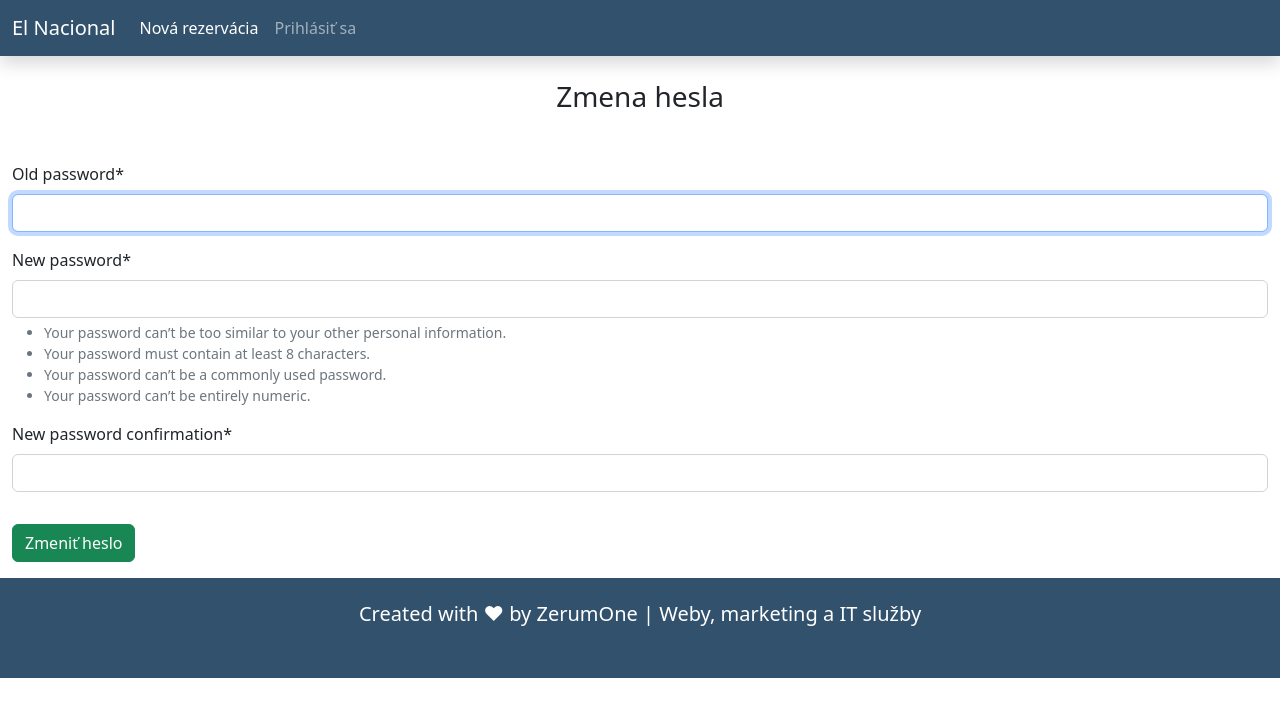
After one commit to neisor/table-reservation-lobbybar, a Django app: page /accounts/change_password/ in a window 1280 px wide. The commit adds this page. Shown: the top 717 px of the page. Run offline with Django 4.2, Linux system fonts and the light colour scheme; some libraries are stand-ins or nearby versions.

Commit message:
feat: Add password change view + url + template + link in navbar

```diff
--- /dev/null
+++ b/table_reservation/accounts/templates/accounts/change_password.html
@@ -0,0 +1,12 @@
+{% extends 'core/base.html' %}
+{% block content %}
+<div class="container-fluid">
+    <h3 class="mt-3 mb-5 text-center">Zmena hesla</h3>
+
+    {% load crispy_forms_tags %}
+    <form id="password_change_form" method="POST" enctype="multipart/form-data">
+        {% crispy form %}
+    </form>
+    <button class="btn btn-success mt-3" type="submit" form="password_change_form">Zmeniť heslo</button>
+</div>
+{% endblock %}
--- a/table_reservation/accounts/urls.py
+++ b/table_reservation/accounts/urls.py
@@ -5,6 +5,7 @@ from .views import *
 urlpatterns = [
     path("login/", login_user, name="login"),
     path("logout/", logout_user, name="logout"),
+    path("change_password/", change_password, name="change_password"),
     # path("register/", register_user, name="register"),
 
     # Password reset paths:
--- a/table_reservation/accounts/views.py
+++ b/table_reservation/accounts/views.py
@@ -1,7 +1,22 @@
 from django.shortcuts import redirect, render
-from django.contrib.auth import authenticate, login, logout
-from accounts.forms import CustomAuthenticationForm, CustomUserCreationForm
+from django.contrib.auth import authenticate, login, logout, update_session_auth_hash
+from django.contrib.auth.forms import PasswordChangeForm
+from accounts.forms import CustomAuthenticationForm
 from django.contrib import messages
+
+def change_password(request):
+    if request.method == 'POST':
+        form = PasswordChangeForm(request.user, request.POST)
+        if form.is_valid():
+            user = form.save()
+            update_session_auth_hash(request, user)  # Important!
+            messages.success(request, 'Vaše heslo bolo úspešne zmenené.')
+            return redirect('change_password')
+        else:
+            messages.error(request, 'Opravte uvedené chyby a skúste to znova.')
+    else:
+        form = PasswordChangeForm(request.user)
+    return render(request, 'accounts/change_password.html', context={'form': form})
 
 def login_user(request):
     if request.user.is_authenticated:
--- a/table_reservation/core/templates/core/base.html
+++ b/table_reservation/core/templates/core/base.html
@@ -58,6 +58,8 @@
                         <li><hr class="dropdown-divider"></li>
                         <li><a class="dropdown-item" href="{% url 'all_aktivity' %}">Všetky aktivity</a></li>
                         <li><a class="dropdown-item" href="{% url 'create_new_aktivita' %}">Nová aktivita</a></li>
+                        <li><hr class="dropdown-divider"></li>
+                        <li><a class="dropdown-item" href="{% url 'change_password' %}">Zmeniť heslo</a></li>
                       </ul>
                     </li>
                   {% endif %}
```
